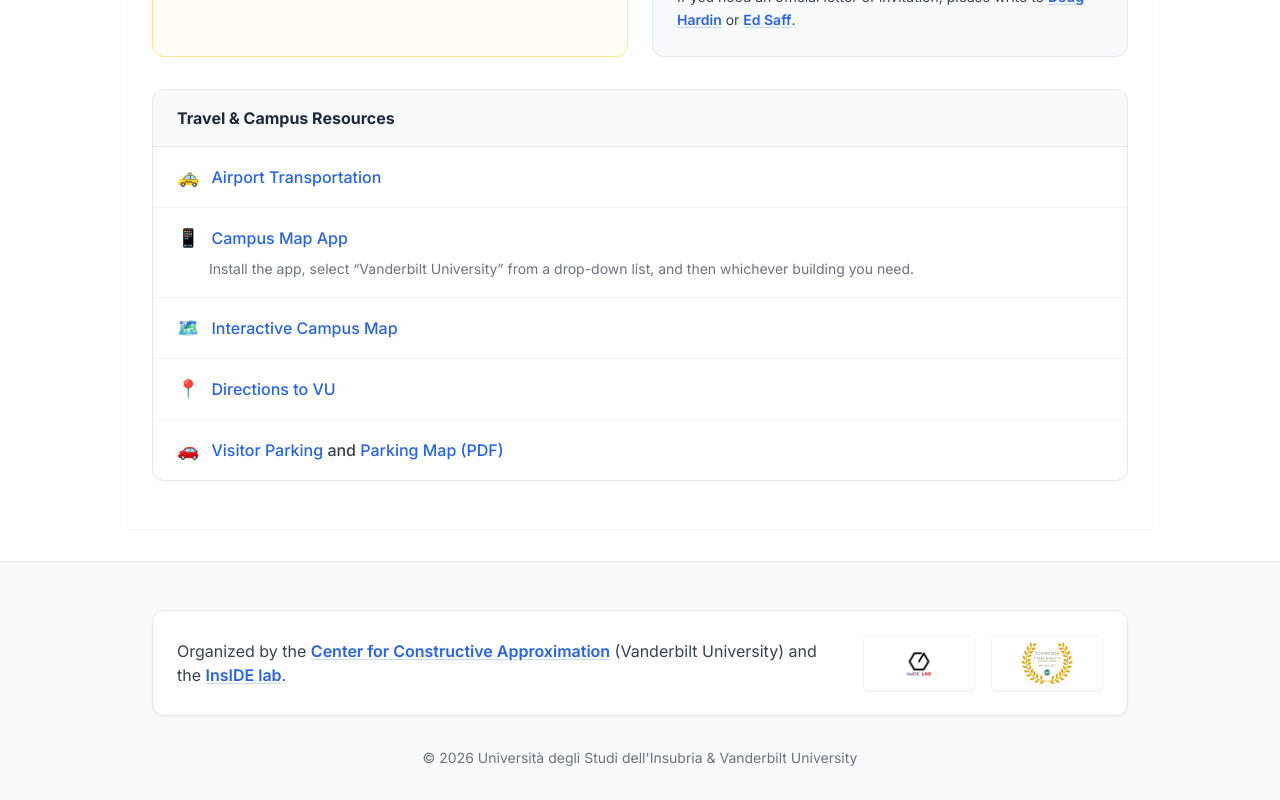
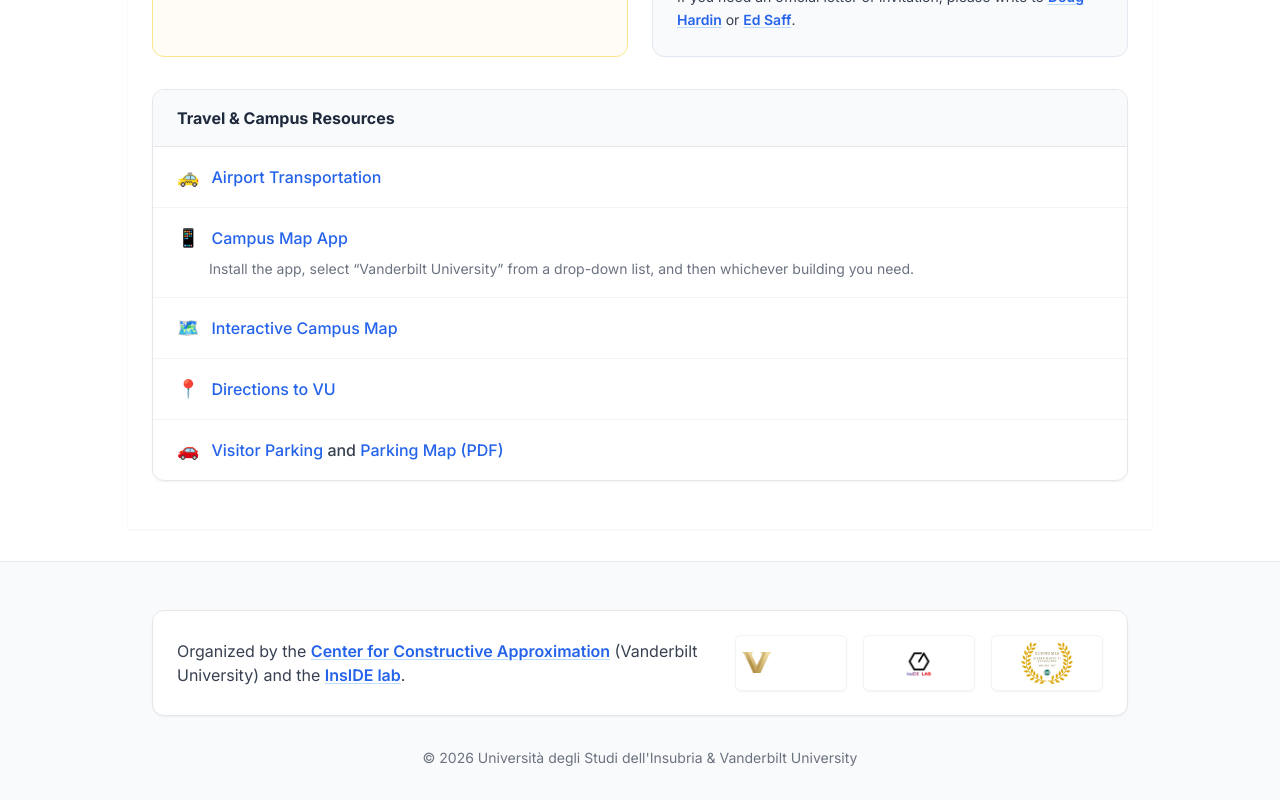
Before and after one commit to samueletonati/Nashville-Workshop, a Next.js app: page / in a window 1280 px wide. Shown: the part 3243-4043 px from the top of the page. Built offline with nearby package versions, Linux system fonts and the light colour scheme.

Commit message:
Aggiunto logo Vanderbilt nel banner organizzatori

```diff
--- a/app/layout.tsx
+++ b/app/layout.tsx
@@ -53,6 +53,17 @@
               </p>
 
               <div className="flex items-center gap-4 shrink-0">
+
+                {/* Vanderbilt Logo Container */}
+                <div className="h-14 w-28 bg-white border border-gray-100 rounded-md p-1.5 flex items-center justify-center shadow-sm relative overflow-hidden">
+                  {/* eslint-disable-next-line @next/next/no-img-element */}
+                  <img
+                    src="/images/vanderbilt.png"
+                    alt="Vanderbilt University Logo"
+                    className="h-full w-full object-contain"
+                  />
+                </div>
+
                 {/* InsIDE Logo Container */}
                 <div className="h-14 w-28 bg-white border border-gray-100 rounded-md p-1.5 flex items-center justify-center shadow-sm relative overflow-hidden">
                   {/* eslint-disable-next-line @next/next/no-img-element */}
```
Also changed, not shown: public/images/vanderbilt.png (added), 1 other file (tests, documents, lock files or other folders).
